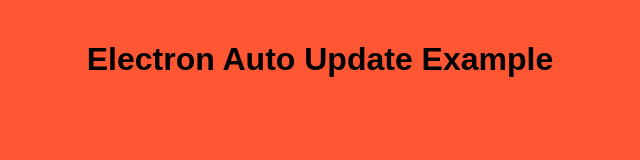
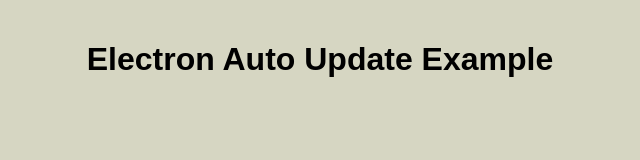
Before and after one commit to rajyalakshmiathikamsetty/autoupdator-electron-example, an Electron app: page index.html in a window 800 px wide. Shown: the whole page, without its empty margins (80-720 px from the left). Drawn offline with Linux system fonts and the light colour scheme; no server answers.

Commit message:
Version 1.0.9 update

```diff
--- a/index.html
+++ b/index.html
@@ -7,7 +7,7 @@
       margin: 0;
       padding: 20px;
       font-family: sans-serif;
-      background-color: #ff5733;
+      background-color: #d6d6c2;
       text-align: center;
     }
     #notification {
--- a/package.json
+++ b/package.json
@@ -1,6 +1,6 @@
 {
   "name": "autoupdator-electron-example",
-  "version": "1.0.7",
+  "version": "1.0.9",
   "description": "To Auto Update Electron application",
   "main": "main.js",
   "scripts": {
```
Also changed, not shown: dist/latest.yml, 1 other file.
